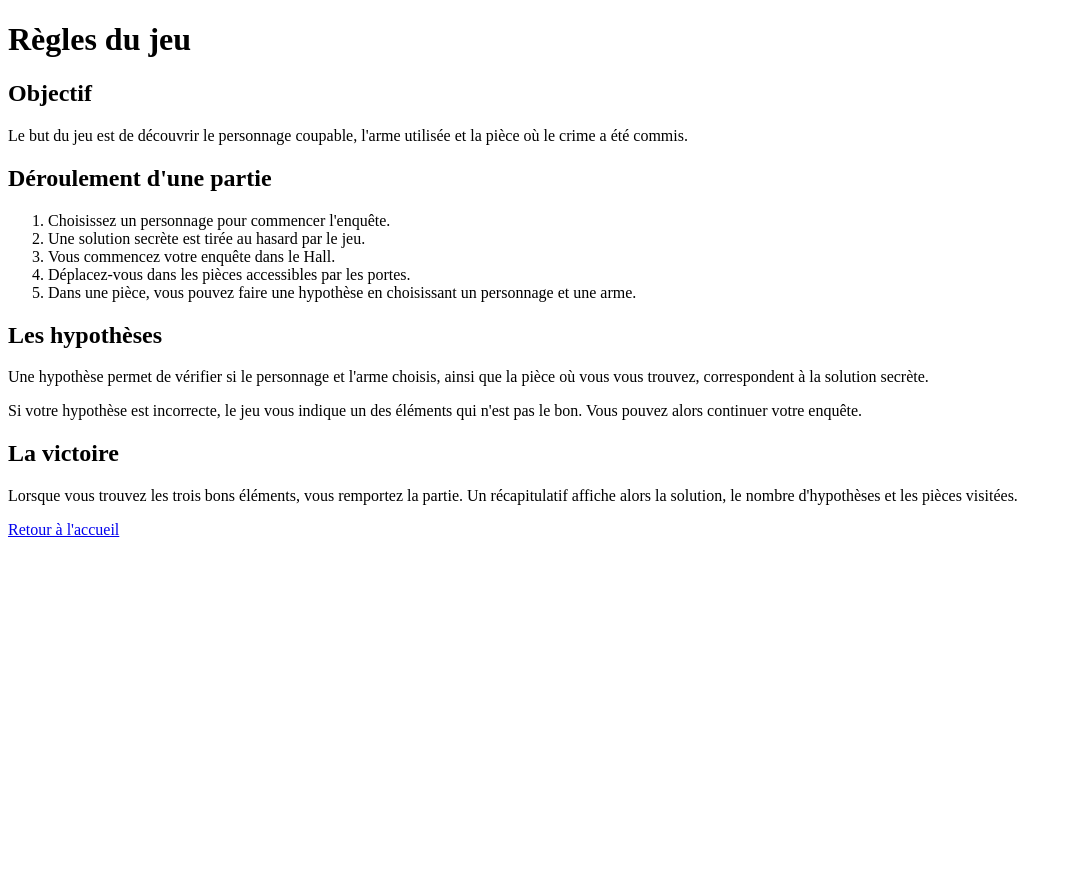
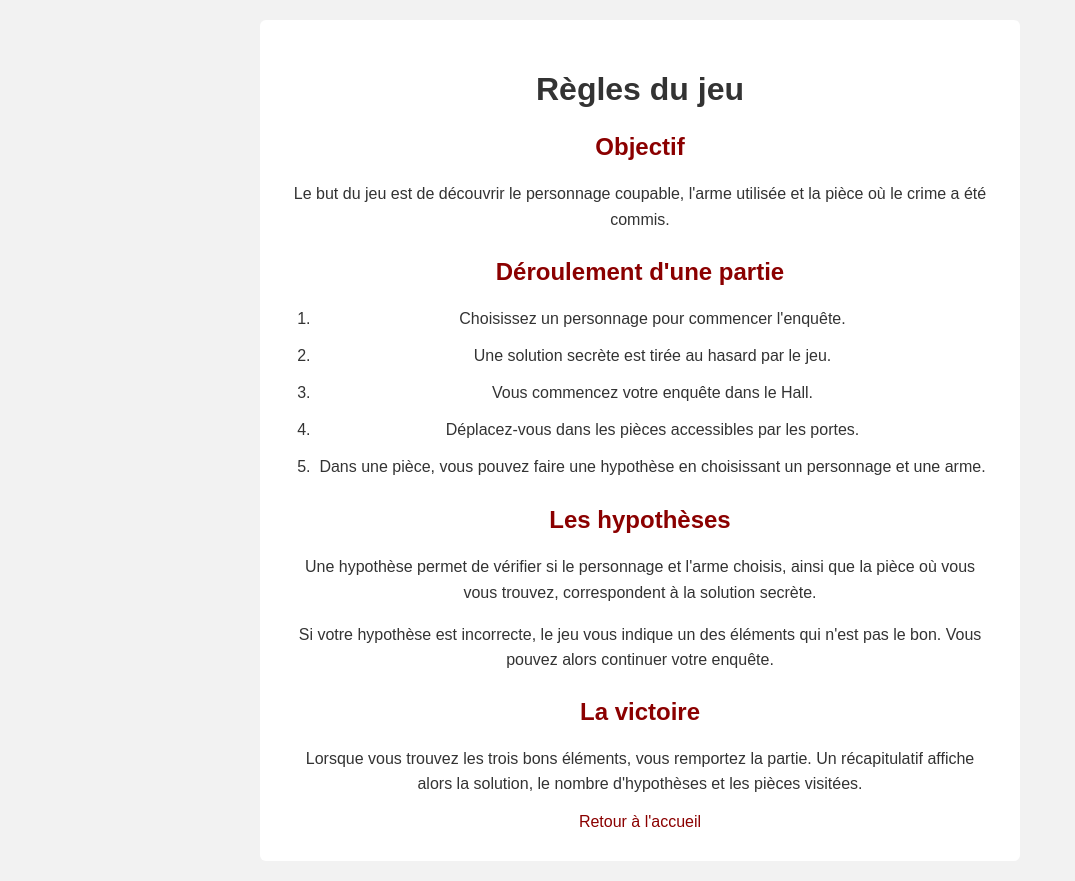
Before and after one commit to matheoSalavin/Cluedo, a PHP site: page /pages/regles.php in a window 1280 px wide. Shown: the whole page, without its empty margins (0-1075 px from the left). Before the commit the page ends 537 px from the top, so only its background shows below. Run offline with PHP 8.4, Linux system fonts and the light colour scheme.

Commit message:
CSS de la page des règles et de la victoire

```diff
--- a/assets/style.css
+++ b/assets/style.css
@@ -140,3 +140,31 @@ a:hover {
 .contenu-partie th {
     background-color: #f2f2f2;
 }
+
+
+/* Page des règles */
+
+.contenu h2 {
+    margin-top: 25px;
+    color: #8b0000;
+}
+
+.contenu ol {
+    padding-left: 25px;
+    line-height: 1.8;
+}
+
+.contenu li {
+    margin-bottom: 8px;
+}
+
+.contenu p {
+    line-height: 1.6;
+}
+
+/* Liste des pièces visitées */
+
+.contenu-partie ul {
+    list-style-position: inside;
+    padding-left: 0;
+}
--- a/pages/regles.php
+++ b/pages/regles.php
@@ -1,12 +1,12 @@
-
 <!DOCTYPE html>
 <html lang="fr">
 <head>
     <meta charset="UTF-8">
     <title>Règles du jeu - Cluedo</title>
+    <link rel="stylesheet" href="../assets/style.css">
 </head>
 <body>
-
+    <main class="contenu">
     <h1>Règles du jeu</h1>
 
     <h2>Objectif</h2>
@@ -46,5 +46,6 @@
 
     <a href="accueil.php">Retour à l'accueil</a>
 
+    </main>
 </body>
 </html>
```
